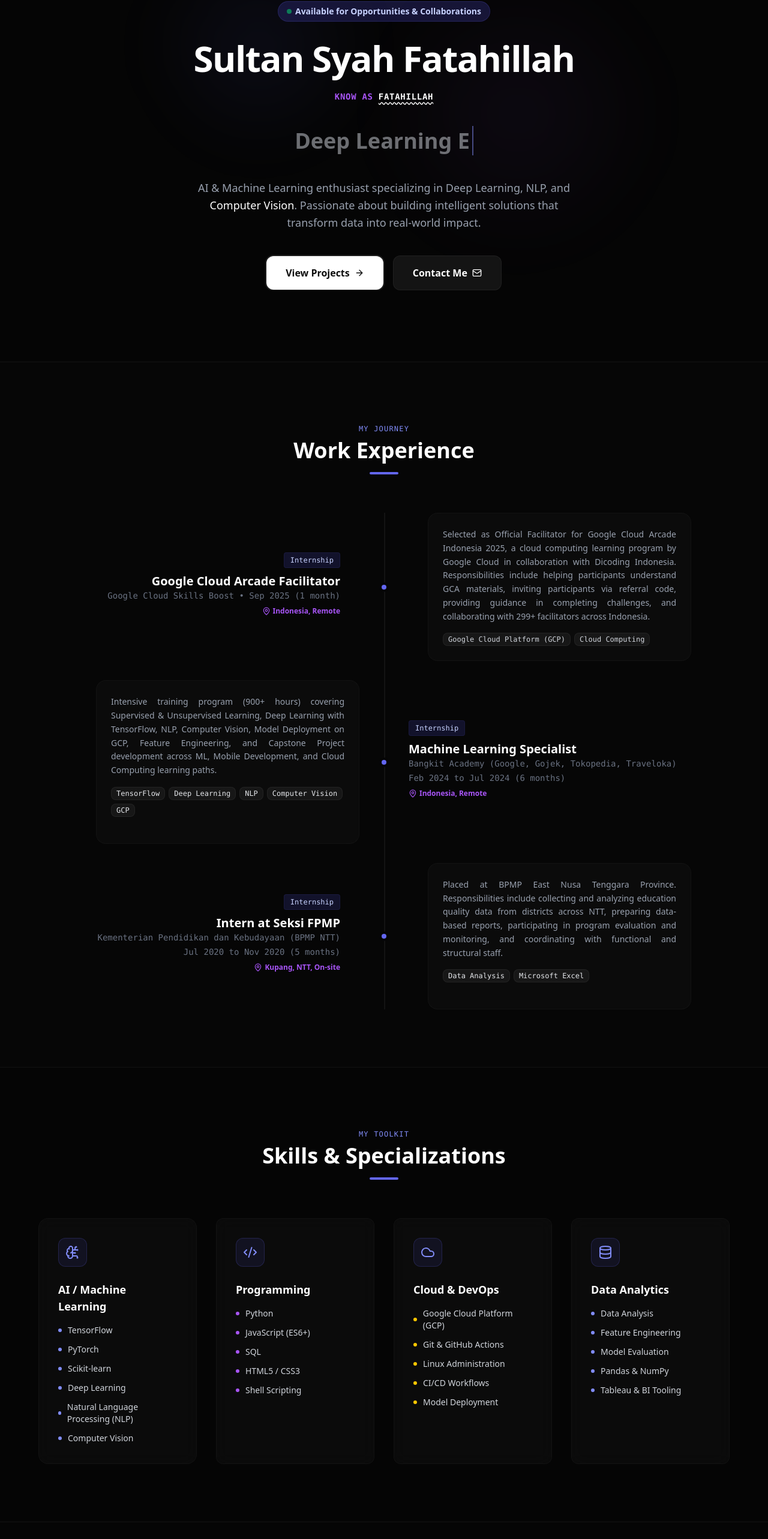
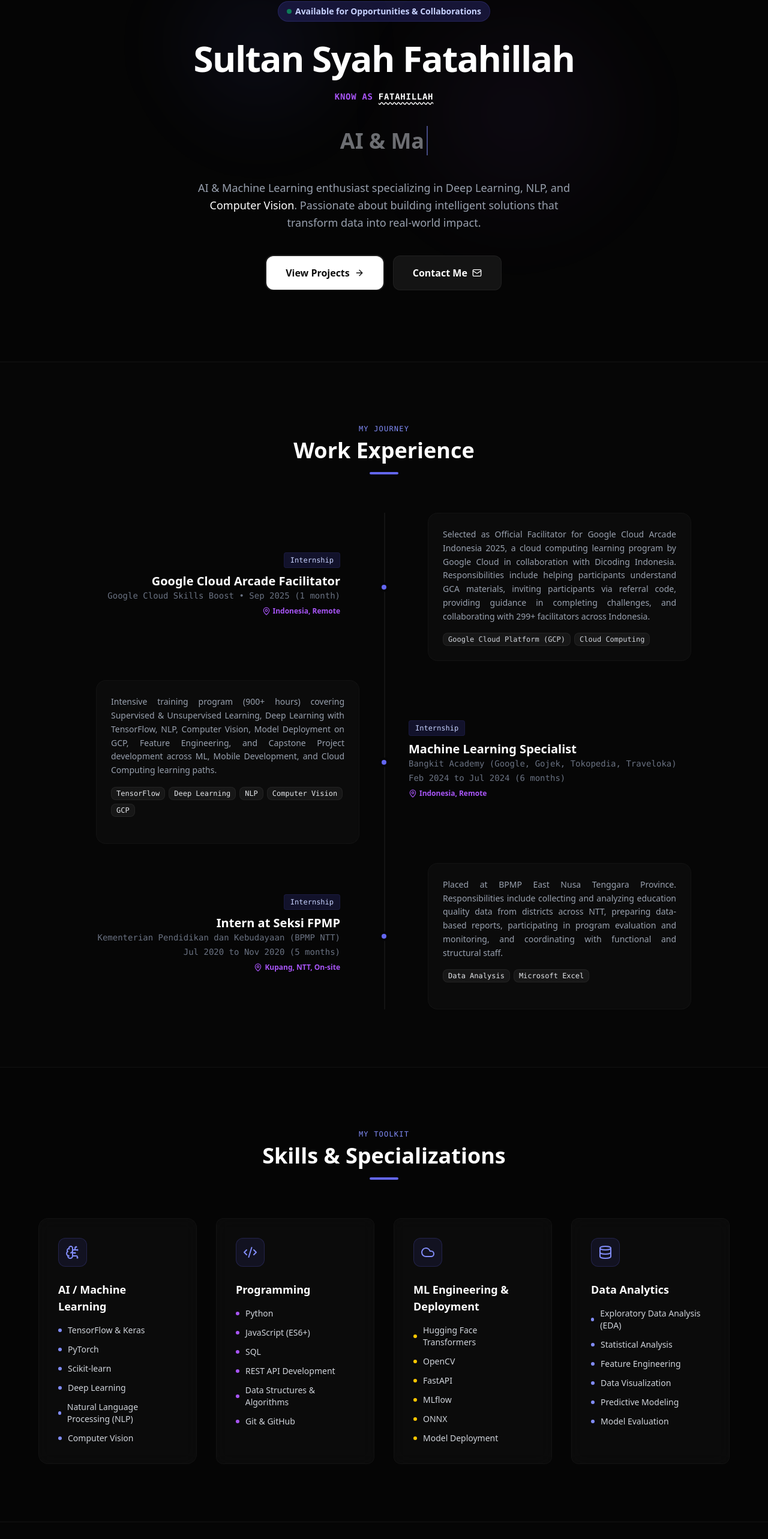
Before and after one commit to f4tahitsYours/lean-portfolio, a React (Vite) app: page / in a window 1280 px wide. Shown: the part 197-2763 px from the top of the page at 60% size. Built offline with nearby package versions, Linux system fonts and the light colour scheme.

Commit message:
Update Section

```diff
--- a/index.html
+++ b/index.html
@@ -3,16 +3,23 @@
   <head>
     <meta charset="UTF-8" />
     <meta name="viewport" content="width=device-width, initial-scale=1.0, maximum-scale=5.0, user-scalable=yes" />
+
     <meta name="mobile-web-app-capable" content="yes" />
     <meta name="apple-mobile-web-app-capable" content="yes" />
     <meta name="apple-mobile-web-app-status-bar-style" content="black-translucent" />
+
     <title>Sultan Syah Fatahillah</title>
 
-    <!-- Google Fonts: Space Grotesk + Plus Jakarta Sans + JetBrains Mono -->
+    <!-- Favicon -->
+    <link rel="icon" type="image/png" href="/favicon.png" />
+    <link rel="apple-touch-icon" href="/favicon.png" />
+
+    <!-- Google Fonts -->
     <link rel="preconnect" href="https://fonts.googleapis.com" />
     <link rel="preconnect" href="https://fonts.gstatic.com" crossorigin />
     <link href="https://fonts.googleapis.com/css2?family=JetBrains+Mono:wght@400;500&family=Outfit:wght@400;500;600;700;800&family=Plus+Jakarta+Sans:wght@300;400;500;600;700&display=swap" rel="stylesheet" />
   </head>
+
   <body>
     <div id="root"></div>
     <script type="module" src="/src/main.tsx"></script>
--- a/src/App.tsx
+++ b/src/App.tsx
@@ -42,10 +42,11 @@ export default function App() {
 
     // Typing effect
     const subTitlesArr = [
-      "AI/ML Researcher",
-      "Deep Learning Engineer",
-      "Computer Science Student",
-      "Python Specialist"
+      "AI & Machine Learing Specialist",
+      "Deep Learning Practitioner",
+      "Computer Vision Enthusiast",
+      "NLP Developer",
+      "Python Programmer"
     ];
 
     let timeoutId: ReturnType<typeof setTimeout>;
@@ -382,7 +383,7 @@ export default function App() {
               <h3 className="font-display font-bold text-lg text-white mb-4">AI / Machine Learning</h3>
               <ul className="space-y-3">
                 <li className="flex items-center gap-2.5 text-sm text-gray-300">
-                  <span className="w-1.5 h-1.5 rounded-full bg-brand-400"></span> TensorFlow
+                  <span className="w-1.5 h-1.5 rounded-full bg-brand-400"></span> TensorFlow & Keras
                 </li>
                 <li className="flex items-center gap-2.5 text-sm text-gray-300">
                   <span className="w-1.5 h-1.5 rounded-full bg-brand-400"></span> PyTorch
@@ -419,10 +420,13 @@ export default function App() {
                   <span className="w-1.5 h-1.5 rounded-full bg-brand-accent"></span> SQL
                 </li>
                 <li className="flex items-center gap-2.5 text-sm text-gray-300">
-                  <span className="w-1.5 h-1.5 rounded-full bg-brand-accent"></span> HTML5 / CSS3
+                  <span className="w-1.5 h-1.5 rounded-full bg-brand-accent"></span> REST API Development
                 </li>
                 <li className="flex items-center gap-2.5 text-sm text-gray-300">
-                  <span className="w-1.5 h-1.5 rounded-full bg-brand-accent"></span> Shell Scripting
+                  <span className="w-1.5 h-1.5 rounded-full bg-brand-accent"></span> Data Structures & Algorithms
+                </li>
+                <li className="flex items-center gap-2.5 text-sm text-gray-300">
+                  <span className="w-1.5 h-1.5 rounded-full bg-brand-accent"></span> Git & GitHub
                 </li>
               </ul>
             </div>
@@ -432,19 +436,22 @@ export default function App() {
               <div className="w-12 h-12 rounded-xl bg-brand-500/10 border border-brand-500/20 flex items-center justify-center text-brand-400 mb-6">
                 <LucideIcons.Cloud className="w-6 h-6" />
               </div>
-              <h3 className="font-display font-bold text-lg text-white mb-4">Cloud & DevOps</h3>
+              <h3 className="font-display font-bold text-lg text-white mb-4">ML Engineering & Deployment</h3>
               <ul className="space-y-3">
                 <li className="flex items-center gap-2.5 text-sm text-gray-300">
-                  <span className="w-1.5 h-1.5 rounded-full bg-yellow-400"></span> Google Cloud Platform (GCP)
+                  <span className="w-1.5 h-1.5 rounded-full bg-yellow-400"></span> Hugging Face Transformers
                 </li>
                 <li className="flex items-center gap-2.5 text-sm text-gray-300">
-                  <span className="w-1.5 h-1.5 rounded-full bg-yellow-400"></span> Git & GitHub Actions
+                  <span className="w-1.5 h-1.5 rounded-full bg-yellow-400"></span> OpenCV
                 </li>
                 <li className="flex items-center gap-2.5 text-sm text-gray-300">
-                  <span className="w-1.5 h-1.5 rounded-full bg-yellow-400"></span> Linux Administration
+                  <span className="w-1.5 h-1.5 rounded-full bg-yellow-400"></span> FastAPI
                 </li>
                 <li className="flex items-center gap-2.5 text-sm text-gray-300">
-                  <span className="w-1.5 h-1.5 rounded-full bg-yellow-400"></span> CI/CD Workflows
+                  <span className="w-1.5 h-1.5 rounded-full bg-yellow-400"></span> MLflow
+                </li>
+                <li className="flex items-center gap-2.5 text-sm text-gray-300">
+                  <span className="w-1.5 h-1.5 rounded-full bg-yellow-400"></span> ONNX
                 </li>
                 <li className="flex items-center gap-2.5 text-sm text-gray-300">
                   <span className="w-1.5 h-1.5 rounded-full bg-yellow-400"></span> Model Deployment
@@ -460,19 +467,22 @@ export default function App() {
               <h3 className="font-display font-bold text-lg text-white mb-4">Data Analytics</h3>
               <ul className="space-y-3">
                 <li className="flex items-center gap-2.5 text-sm text-gray-300">
-                  <span className="w-1.5 h-1.5 rounded-full bg-brand-400"></span> Data Analysis
+                  <span className="w-1.5 h-1.5 rounded-full bg-brand-400"></span> Exploratory Data Analysis (EDA)
+                </li>
+                <li className="flex items-center gap-2.5 text-sm text-gray-300">
+                  <span className="w-1.5 h-1.5 rounded-full bg-brand-400"></span> Statistical Analysis
                 </li>
                 <li className="flex items-center gap-2.5 text-sm text-gray-300">
                   <span className="w-1.5 h-1.5 rounded-full bg-brand-400"></span> Feature Engineering
                 </li>
                 <li className="flex items-center gap-2.5 text-sm text-gray-300">
-                  <span className="w-1.5 h-1.5 rounded-full bg-brand-400"></span> Model Evaluation
+                  <span className="w-1.5 h-1.5 rounded-full bg-brand-400"></span> Data Visualization
                 </li>
                 <li className="flex items-center gap-2.5 text-sm text-gray-300">
-                  <span className="w-1.5 h-1.5 rounded-full bg-brand-400"></span> Pandas & NumPy
+                  <span className="w-1.5 h-1.5 rounded-full bg-brand-400"></span> Predictive Modeling
                 </li>
                 <li className="flex items-center gap-2.5 text-sm text-gray-300">
-                  <span className="w-1.5 h-1.5 rounded-full bg-brand-400"></span> Tableau & BI Tooling
+                  <span className="w-1.5 h-1.5 rounded-full bg-brand-400"></span> Model Evaluation
                 </li>
               </ul>
             </div>
```
Also changed, not shown: public/favicon.png (added).
